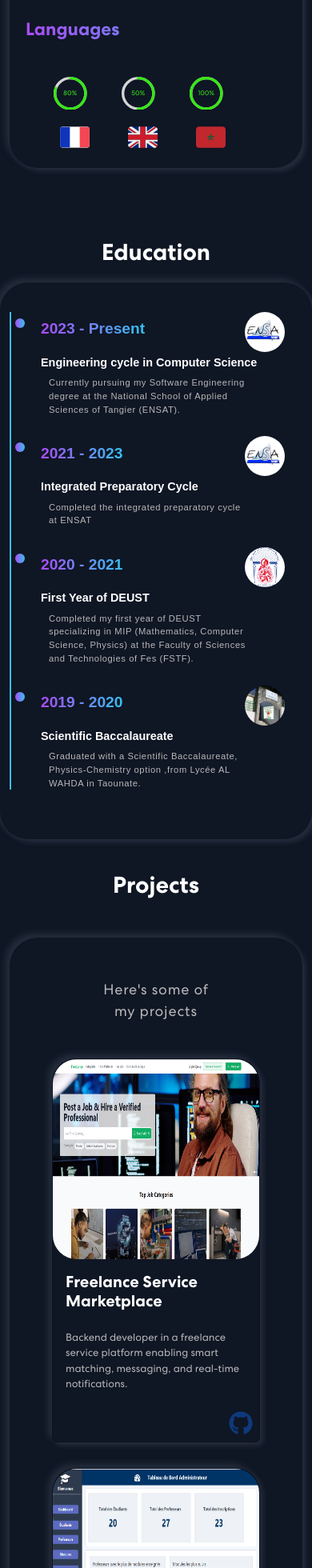
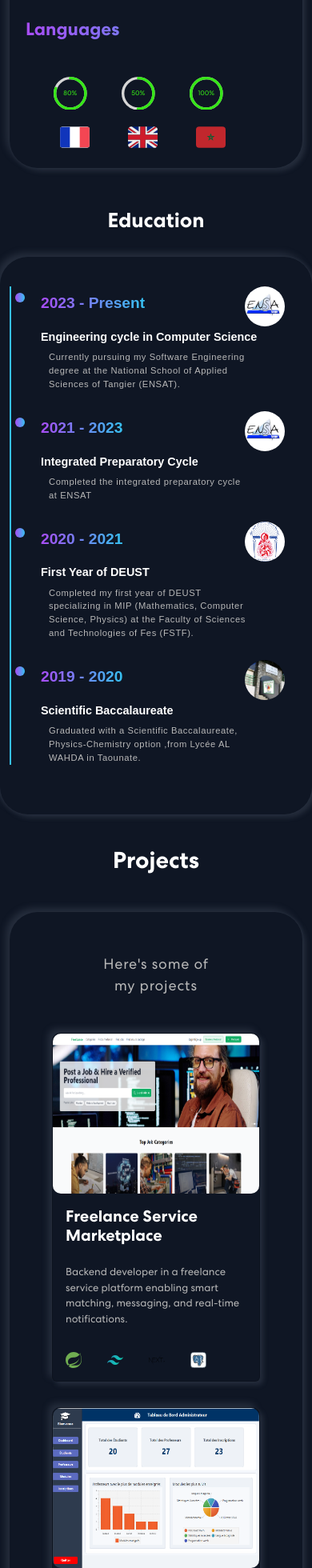
Before and after one commit to batteoui123/MyPortfolio, a React (Create React App) app: page / in a window 390 px wide. Shown: the part 3116-5076 px from the top of the page at 80% size. Built offline with nearby package versions, Linux system fonts and the light colour scheme; a web font is replaced by a local one.

Commit message:
change style

```diff
--- a/src/App.css
+++ b/src/App.css
@@ -722,8 +722,8 @@ nav.navbar .navbar-toggler[aria-expanded="true"] .navbar-toggler-icon {
   text-align: start;
  background-color: #0f1624 !important;
  /* background-color: #617565 !important; */
- border-top-right-radius: 30px  !important;
- border-top-left-radius: 30px  !important;
+ border-top-right-radius: 10px  !important;
+ border-top-left-radius: 10px  !important;
 
  width: 300px;
   transition: width 0.3s ease;
@@ -775,13 +775,14 @@ nav.navbar .navbar-toggler[aria-expanded="true"] .navbar-toggler-icon {
 
 .proj-imgbx {
   position: relative;
-  border-radius: 30px;
+  border-radius: 10px;
   overflow: hidden;
   /* margin-bottom: 24px; */
 }
 .proj-imgbx::before {
   content: "";
   background: linear-gradient(90deg, #13081d, #045270d5);
+
 
   opacity:0.9;
   position: absolute;
@@ -807,8 +808,10 @@ nav.navbar .navbar-toggler[aria-expanded="true"] .navbar-toggler-icon {
 }
 .proj-imgbx:hover .proj-txtx {
   /* top: 50%; */
+  opacity: 1 !important;
 
-  opacity: 8;
+}
+.proj-txtx img{
 
 }
 
@@ -1136,17 +1139,15 @@ nav.navbar .navbar-toggler[aria-expanded="true"] .navbar-toggler-icon {
 } */
 
 .education h2 {
-	font-size: 45px;
+
+  text-align: center;
+  font-size: 45px;
 	font-weight: 700;
-  text-align: center;
-  padding-top: 38px;
+  margin-bottom: 30px;
 
 }
 
-.education h2{
-      font-size: 1.8rem;
-      margin-bottom: 20px;
-    }
+
 
   .timeline {
     padding-left: 15px;
@@ -1213,6 +1214,7 @@ nav.navbar .navbar-toggler[aria-expanded="true"] .navbar-toggler-icon {
   }
 /* Pour écrans moyens (tablettes) */
 @media (max-width: 976px) {
+
   .edu-desc {
     font-size: 0.9rem;
   }
@@ -1230,6 +1232,9 @@ nav.navbar .navbar-toggler[aria-expanded="true"] .navbar-toggler-icon {
 
 /* Pour petits écrans (smartphones) */
 @media (max-width: 676px) {
+  .education h2 {
+    font-size: 1.6rem;
+  }
   .edu-desc {
     font-size: 0.7rem;
   }
--- a/src/components/ProjectCard.js
+++ b/src/components/ProjectCard.js
@@ -21,27 +21,21 @@ export const ProjectCard = ({ id, title, description, imgUrl ,technologies}) =>
       className="card card-project box  m-3"
       initial={{ x: "-30vw" }}
       whileInView={{ x: "0vw" }}
-      transition={{ duration: 0.6 }}
-      style={{ width: "360px" }}
-      whileHover={{ scale: 1.14 }}
+      transition={{ duration: 0.4 }}
+      style={{ width: "320px" }}
+      whileHover={{ scale: 1.1 }}
     >
       <div className="proj-imgbx">
         <img
           className="card-img-top "
           src={imgUrl}
           alt="Card image"
-          style={{ height: "250px" }}
+          style={{ height: "200px" }}
         />
         <div className="proj-txtx">
-          <div className="text-start mt-3 images-project  ">
-            {technologies.map((tech) => (
-              <img
-                className="m-2"
-                src={tech}
-                style={{ height: "40px", width: "40px" }}
-              />
-            ))}
-          </div>
+          <motion.a>
+            <FaGithub size={50} color="bleu" />
+          </motion.a>
         </div>
       </div>
 
@@ -53,12 +47,16 @@ export const ProjectCard = ({ id, title, description, imgUrl ,technologies}) =>
           {description}
         </div>
       </div>
-      <motion.a style={{ fontSize: "12px",opacity:'0.4' }} className="text-end m-2"
-       whileHover={{ opacity:1}}
 
-      >
-        <FaGithub size={30}  />
-      </motion.a>
+      <div className=" images-project  ">
+        {technologies.map((tech) => (
+          <img
+            className="m-3 "
+            src={tech}
+            style={{ height: "20px", width: "20px" }}
+          />
+        ))}
+      </div>
     </motion.div>
   );
 };
```
